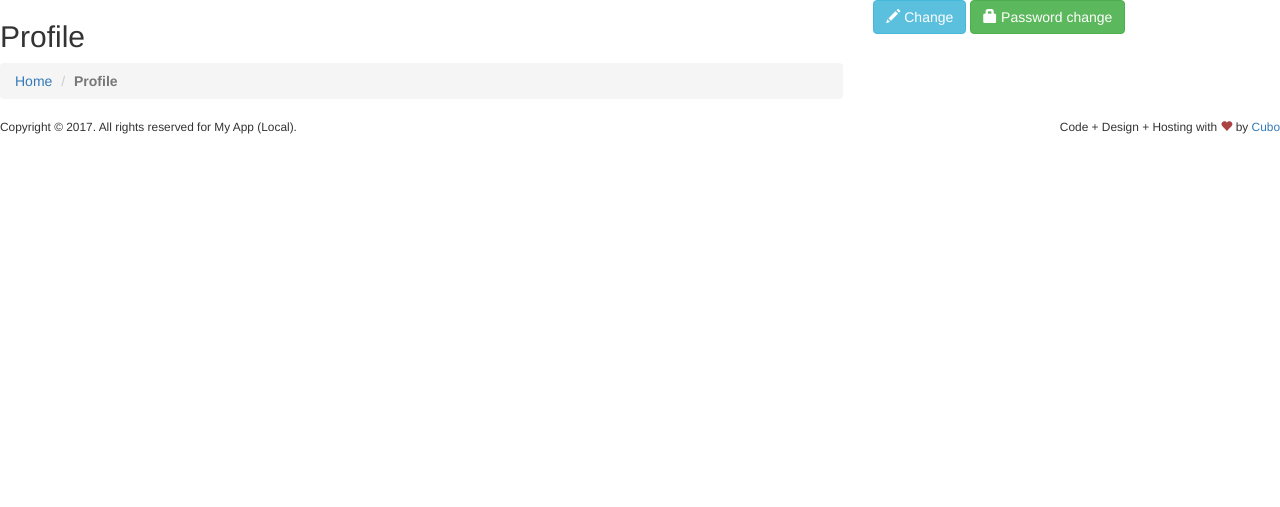
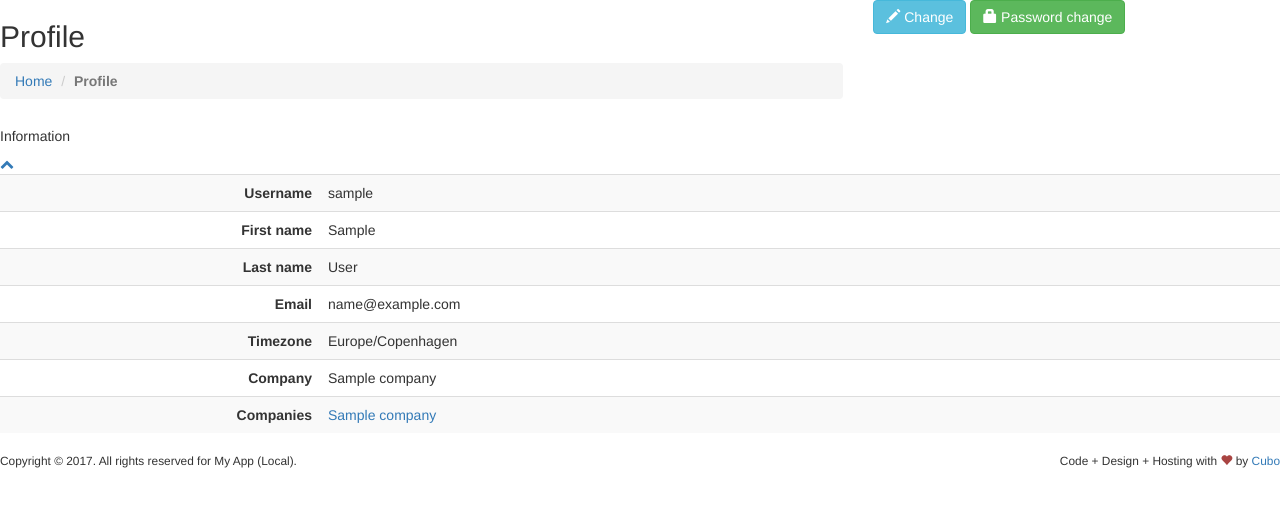
Before and after one commit to ikcam/django-skeleton, a Django app: page /en/account/ in a window 1280 px wide. Shown: the part 170-677 px from the top of the page. Run offline with Django 3.2, Linux system fonts and the light colour scheme; a user stored in the database is signed in; tables that the repository leaves empty hold one stand-in row (values such as "Sample post"); parts of the project's set-up code (start-up, migrations or seed data) failed here and were passed over; some libraries are stand-ins or nearby versions.

Commit message:
Better perms

```diff
--- a/account/templates/account/profile_detail.html
+++ b/account/templates/account/profile_detail.html
@@ -29,5 +29,48 @@
 {% endblock %}
 
 {% block content %}
-
+    <div class="ibox float-e-margins">
+        <div class="ibox-title">
+            <h5>{% trans "Information" %}</h5>
+            {% include "common/ibox/tools.html" %}
+        </div>
+        <div class="ibox-content table-responsive">
+            <table class="table table-striped">
+                <tbody>
+                    <tr>
+                        <th class="col-md-3 text-right">{% trans "Username" %}</th>
+                        <td>{{ object.username }}</td>
+                    </tr>
+                    <tr>
+                        <th class="col-md-3 text-right">{% trans "First name" %}</th>
+                        <td>{{ object.first_name }}</td>
+                    </tr>
+                    <tr>
+                        <th class="col-md-3 text-right">{% trans "Last name" %}</th>
+                        <td>{{ object.last_name }}</td>
+                    </tr>
+                    <tr>
+                        <th class="col-md-3 text-right">{% trans "Email" %}</th>
+                        <td>{{ object.email }}</td>
+                    </tr>
+                    <tr>
+                        <th class="col-md-3 text-right">{% trans "Timezone" %}</th>
+                        <td>{{ object.profile.timezone }}</td>
+                    </tr>
+                    <tr>
+                        <th class="col-md-3 text-right">{% trans "Company" %}</th>
+                        <td>{{ object.profile.company }}</td>
+                    </tr>
+                    <tr>
+                        <th class="col-md-3 text-right">{% trans "Companies" %}</th>
+                        <td>
+                            {% for company in object.profile.colaborator_set.all %}
+                                <a href="{% url 'core:company_switch' company.company.pk %}">{{ company.company }}</a>{% if not forloop.last %},{% endif %}
+                            {% endfor %}
+                        </td>
+                    </tr>
+                </tbody>
+            </table>
+        </div>
+    </div>
 {% endblock content %}
--- a/core/views.py
+++ b/core/views.py
@@ -221,6 +221,7 @@ class InviteList(
     model = Invite
     paginate_by = 30
     permissions_required = 'core:view_invite'
+    related_properties = ('user', )
 
 
 class InviteCreate(
@@ -266,7 +267,9 @@ class UserList(
     permissions_required = 'auth:view_user'
 
     def get_queryset(self):
-        return self.company.users_all.all()
+        return self.company.users_all.all().select_related(
+            'profile', 'profile__user'
+        )
 
 
 class UserCreate(
--- a/templates/common/menu.html
+++ b/templates/common/menu.html
@@ -24,6 +24,7 @@
                                 {% endif %}
                             {% endfor %}
                             <li><a href="{% url 'account:profile_detail' %}">{% trans 'Profile' %}</a></li>
+                            <li class="divider"></li>
                             <li><a href="{% url 'account:logout' %}">{% trans 'Logout' %}</a></li>
                         </ul>
                     </div>
```
Also changed, not shown: account/admin.py (+9 -1 lines), account/autocomplete.py (+10 -4 lines).
